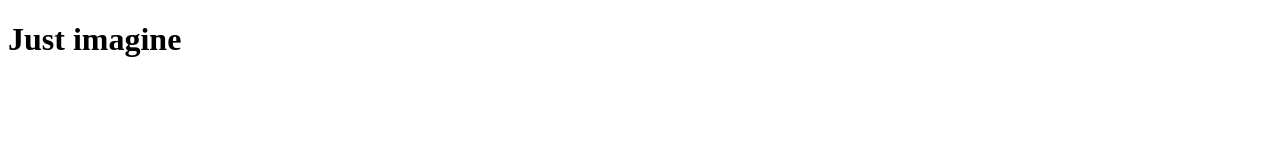
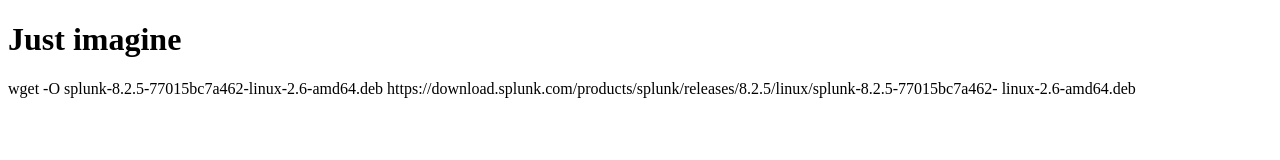
Before and after one commit to Alister-Wong/aliary.ga, a plain HTML site: page index.html in a window 1280 px wide. Drawn offline with Linux system fonts and the light colour scheme.

Commit message:
temporary link for netlab vm

```diff
--- a/index.html
+++ b/index.html
@@ -4,5 +4,9 @@
 
 <h1> Just imagine </h1>
 
+  <p>wget -O splunk-8.2.5-77015bc7a462-linux-2.6-amd64.deb
+https://download.splunk.com/products/splunk/releases/8.2.5/linux/splunk-8.2.5-77015bc7a462-
+    linux-2.6-amd64.deb</p>
+
 <body>
 </html>
```
